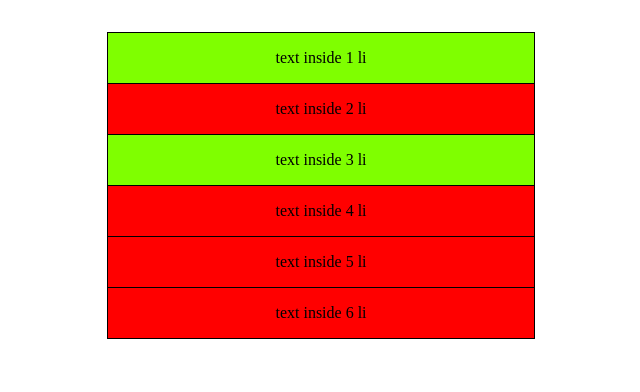
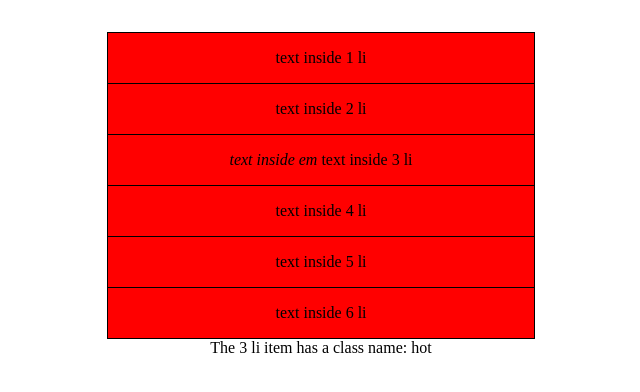
Before and after one commit to Taavi-Univer/js, a plain HTML site: page c05/index.html in a window 1280 px wide. Shown: the whole page, without its empty margins (319-959 px from the left). Drawn offline with Linux system fonts and the light colour scheme.

Commit message:
c05 update

```diff
--- a/c05/index.html
+++ b/c05/index.html
@@ -9,13 +9,16 @@
   <body>
     <div id="container" class="container">
       <ul id="elements">
-        <li id="liWithText" class="hot">text inside 1 li</li>
-        <li id="liWithText" class="hot">text inside 2 li</li>
-        <li id="liWithText" class="hot">text inside 3 li</li>
-        <li id="liWithText" class="hot">text inside 4 li</li>
-        <li id="liWithText" class="hot">text inside 5 li</li>
-        <li id="liWithText" class="hot">text inside 6 li</li>
+        <li id="liWithText1" class="hot">text inside 1 li</li>
+        <li id="liWithText2" class="hot">text inside 2 li</li>
+        <li id="liWithText3" class="hot">
+          <em>text inside em</em> text inside 3 li
+        </li>
+        <li id="liWithText4" class="hot">text inside 4 li</li>
+        <li id="liWithText5" class="hot">text inside 5 li</li>
+        <li id="liWithText6" class="hot">text inside 6 li</li>
       </ul>
+      <p id="attributeName"></p>
     </div>
     <script src="js/script.js"></script>
   </body>
--- a/c05/js/script.js
+++ b/c05/js/script.js
@@ -1,12 +1,75 @@
-const element = document.querySelector(".hot");
-console.log(element);
+// const element = document.querySelector(".hot");
+// console.log(element);
 
-element.className = "cool";
+// element.className = "cool";
 
-const elements = document.querySelectorAll(".hot");
-console.log(elements.length);
+// const elements = document.querySelectorAll(".hot");
+// console.log(elements.length);
 
-elements[1].className = "cool";
+// elements[1].className = "cool";
 
-const elements2 = document.querySelectorAll(".hot");
-console.log(elements2.length);
+// const elements2 = document.querySelectorAll(".hot");
+// console.log(elements2.length);
+
+// const element = document.getElementById("liWithText3");
+// console.log(element.nextElementSibling);
+
+// element.previousElementSibling.className = "cool";
+// element.nextElementSibling.className = "cool";
+
+// const elements = document.getElementById("elements");
+// console.log(elements.parentElement);
+
+// elements.firstElementChild.className = "cool";
+// elements.lastElementChild.className = "cool";
+
+// const startItem = document.getElementsByTagName("ul")[0];
+// console.log(startItem);
+
+// const firstElement = startItem.firstElementChild;
+// console.log(firstElement.textContent);
+// firstElement.setAttribute("class", "cool");
+
+// const lastElement = startItem.lastElementChild;
+// console.log(lastElement.textContent);
+// lastElement.setAttribute("class", "cool");
+
+// const element = document.getElementById("liWithText3");
+// console.log(element.firstElementChild.nextSibling.nodeValue);
+
+// const element = document.getElementById("liWithText2");
+// console.log(element.firstChild.nodeValue);
+
+// let elText = element.firstChild.nodeValue;
+// elText = elText.replace("text inside 2 li", "replaced text 2 li");
+// element.firstChild.nodeValue = elText;
+
+// const firstItem = document.getElementById("liWithText1");
+// let itemContent = firstItem.innerHTML;
+// console.log(itemContent);
+
+// firstItem.innerHTML = "<a href='#'>" + itemContent + "</a>";
+
+// const liElement = document.createElement("li");
+// const text = document.createTextNode("text inside 7 li");
+// liElement.appendChild(text);
+
+// const elements = document.getElementById("elements");
+// elements.appendChild(liElement);
+
+// const removeEl = document.getElementsByTagName("li")[3];
+// console.log(removeEl);
+
+// const containerEl = removeEl.parentNode;
+// console.log(containerEl);
+
+// containerEl.removeChild(removeEl);
+
+const element = document.getElementById("liWithText3");
+if (element.hasAttribute("class")) {
+  let attr = element.getAttribute("class");
+  console.log(attr);
+
+  let el = document.getElementById("attributeName");
+  el.innerHTML = "<p>The 3 li item has a class name: " + attr + "</p>";
+}
```
